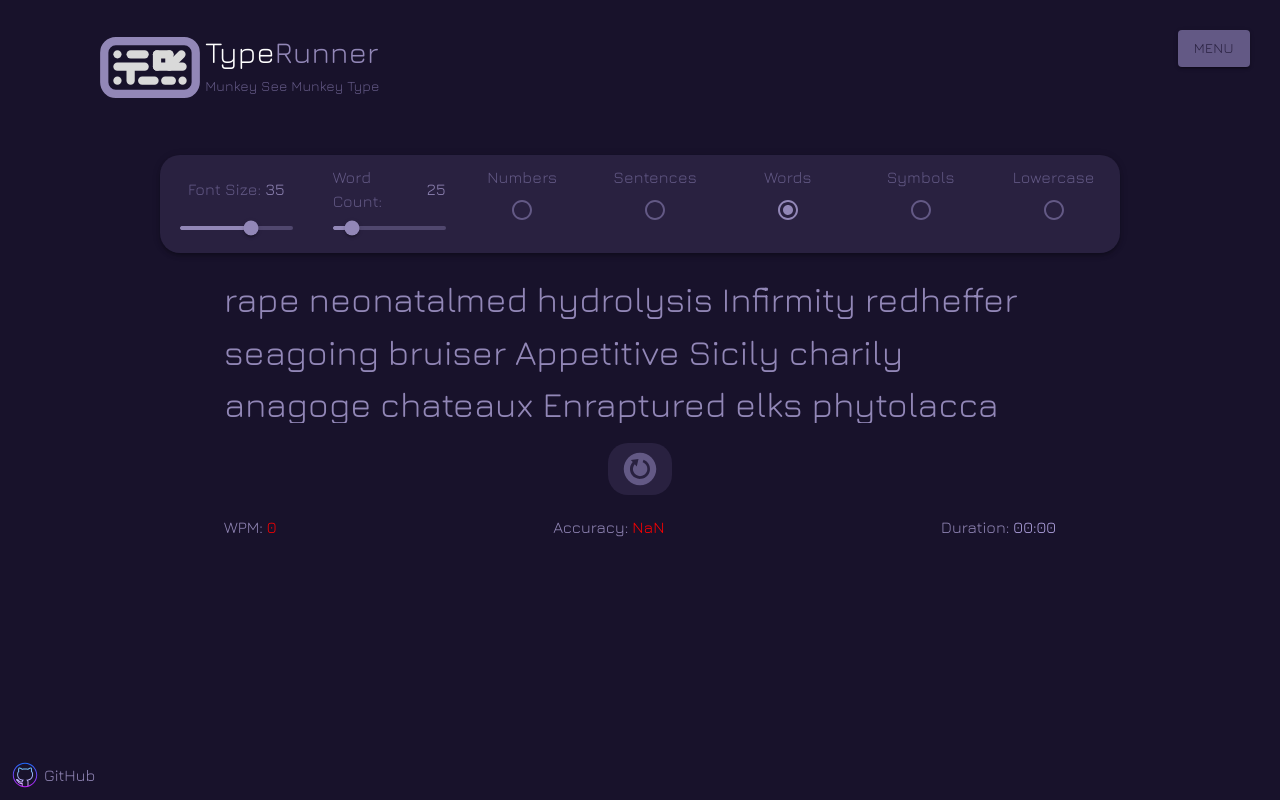
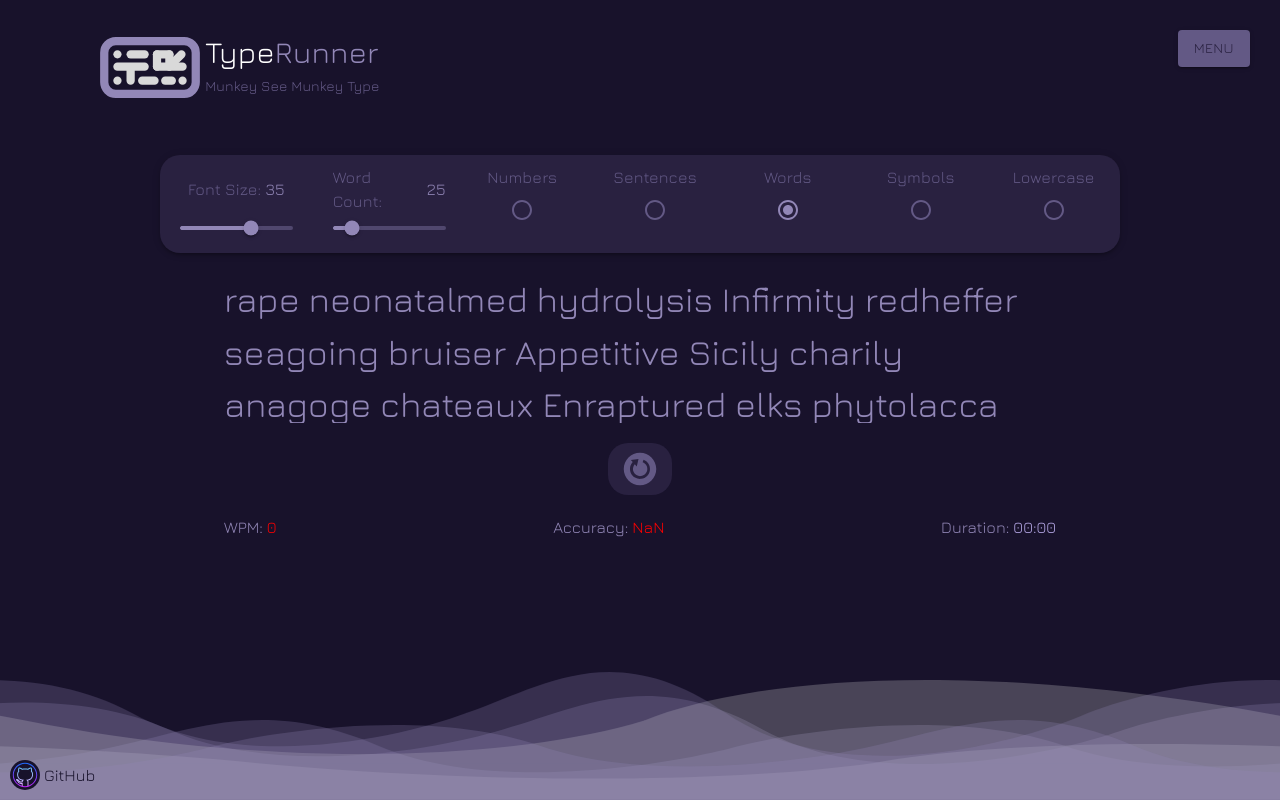
Before and after one commit to Jake-Yeo/nova-type, a React (Create React App) app: page /TypingPage in a window 1280 px wide. Built offline with nearby package versions, Linux system fonts and the light colour scheme; no server answers.

Commit message:
Added more wave animations to the TypingPage, added back login/logout button.

```diff
--- a/src/Pages/SignupLoginPage.tsx
+++ b/src/Pages/SignupLoginPage.tsx
@@ -14,7 +14,7 @@
 import TwoPeakWaveSvg, { WavePropsType } from "../components/TwoPeakWaveSvg";
 import OnePeakWaveSvg from "../components/OnePeakWaveSvg";
 
-const getWaveAnimation = (height: string, opacity: number, direction: string, durationSecs: number, WaveElement: ({ width, height, opacity }: WavePropsType) => JSX.Element) => {
+export const getWaveAnimation = (height: string, opacity: number, direction: string, durationSecs: number, WaveElement: ({ width, height, opacity }: WavePropsType) => JSX.Element) => {
 
     var moveLeftToRight = keyframes`
     from {
@@ -62,6 +62,7 @@
             position: 'absolute',
             bottom: '0',
             backgroundRepeat: 'no-repeat',
+            zIndex: -1
         }}>
             <WaveElement width={'100vw'} height={height} opacity={opacity}></WaveElement>
         </Box>
@@ -72,6 +73,7 @@
             position: 'absolute',
             bottom: '0',
             backgroundRepeat: 'no-repeat',
+            zIndex: -1
         }}>
             <WaveElement width={'100vw'} height={height} opacity={opacity}></WaveElement>
         </Box></>)
@@ -100,6 +102,7 @@
                 position: 'relative'
             }}
         >
+            {getSignupLoginButton()}
             {getWaveAnimation('10vh', 0.25, 'forwards', 8, OnePeakWaveSvg)}
             {getWaveAnimation('15vh', 0.25, 'forwards', 5, TwoPeakWaveSvg)}
             {getWaveAnimation('18vh', 0.25, 'backwards', 9, TwoPeakWaveSvg)}
--- a/src/Pages/TypingPage.tsx
+++ b/src/Pages/TypingPage.tsx
@@ -3,6 +3,9 @@
 import SettingsIsland from "../components/SettingsIsland"
 import TypeFeedAreaDisplay from "../components/TypeFeedAreaDisplay"
 import LinksDisplay from "../components/LinksDisplay"
+import { getWaveAnimation } from "./SignupLoginPage"
+import OnePeakWaveSvg from "../components/OnePeakWaveSvg"
+import TwoPeakWaveSvg from "../components/TwoPeakWaveSvg"
 
 const TypingPage = () => {
     return (<>
@@ -11,7 +14,18 @@
             justifyContent='space-between'
             height='100vh'
             width='100vw'
+            sx={{
+                overflow: 'hidden',
+                position: 'relative'
+            }}
         >
+            {getWaveAnimation('7vh', 0.25, 'forwards', 8, OnePeakWaveSvg)}
+            {getWaveAnimation('10vh', 0.25, 'forwards', 5, TwoPeakWaveSvg)}
+            {getWaveAnimation('13vh', 0.25, 'backwards', 9, TwoPeakWaveSvg)}
+
+            {getWaveAnimation('15vh', 0.25, 'backwards', 11, OnePeakWaveSvg)}
+            {getWaveAnimation('10vh', 0.25, 'forwards', 8, TwoPeakWaveSvg)}
+            {getWaveAnimation('16vh', 0.25, 'forwards', 15, TwoPeakWaveSvg)}
             <Grid
                 container
                 direction='column'
--- a/src/components/LinksDisplay.tsx
+++ b/src/components/LinksDisplay.tsx
@@ -13,7 +13,7 @@
                 sx={{
                     paddingLeft: '10px',
                     paddingBottom: '10px',
-                    color: '#9287B7',
+                    color: '#18122B',
                     flex: '1',
                     display: 'flex',
                     width: 'fit-content',
@@ -29,6 +29,8 @@
                         backgroundImage: 'url("./svgFiles/githubColor.svg")', // Load background image
                         backgroundSize: 'contain', // Scale the background image to fit within the container while preserving its aspect ratio
                         backgroundRepeat: 'no-repeat',
+                        backgroundColor: '#18122B',
+                        borderRadius: '15px',
                         width: '30px', // Set the width of the container
                         height: '30px' // Automatically adjust the height based on the aspect ratio
                     }}
```
